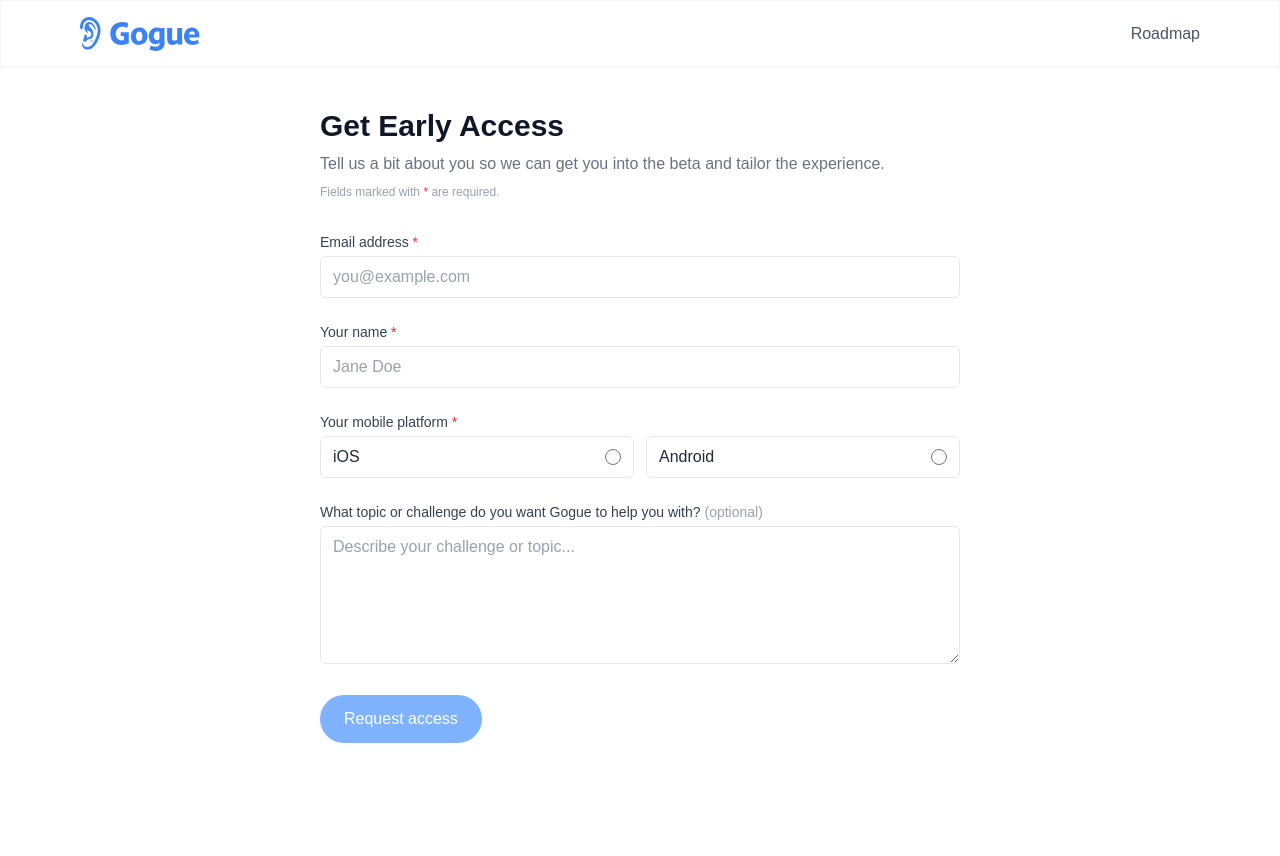
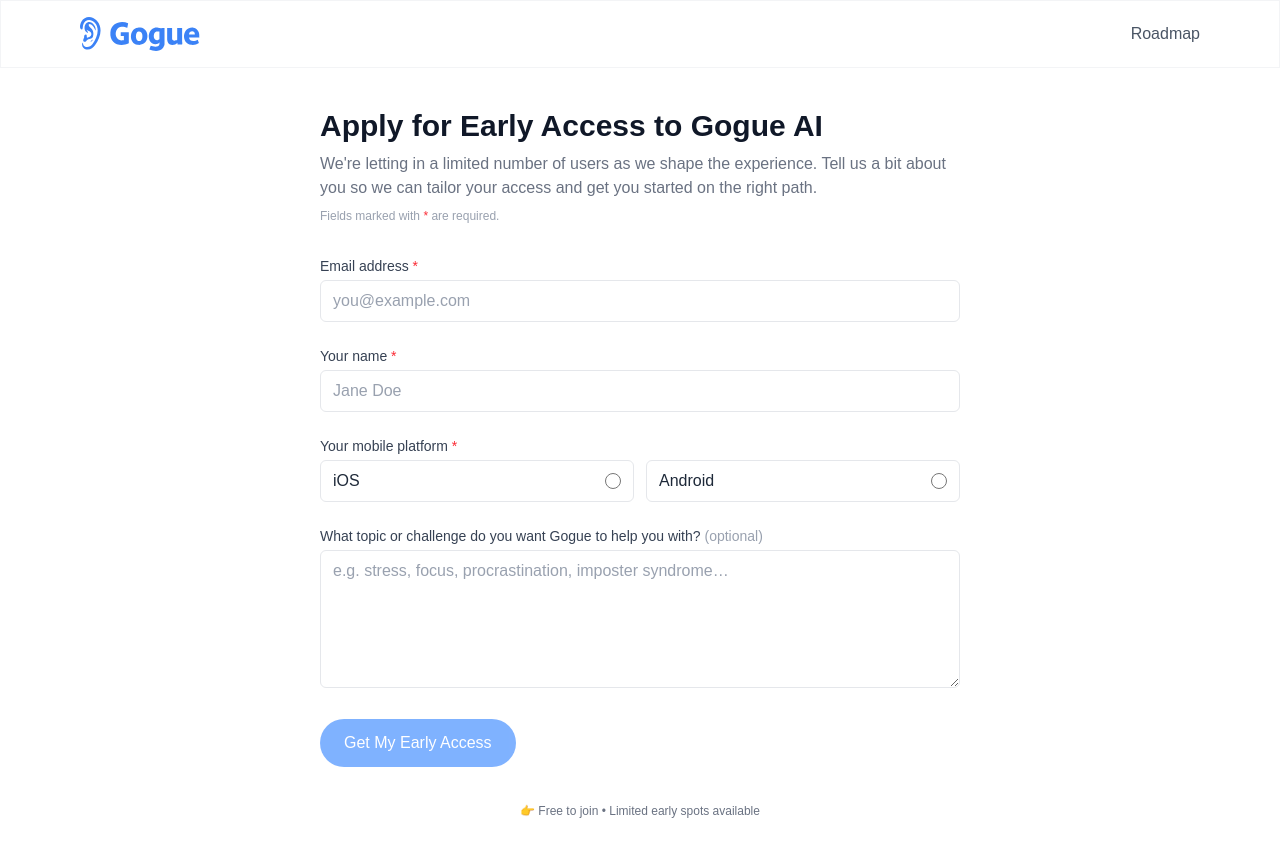
Before and after one commit to msevera/gogue-web, a Next.js app: page /early-access in a window 1280 px wide. Shown: the top 856 px of the page. Before the commit the page ends 800 px from the top, so only its background shows below. Built offline with nearby package versions, Linux system fonts and the light colour scheme.

Commit message:
Update Early Access page content and button text for clarity, enhancing user engagement with a more descriptive title and improved placeholder text.

```diff
--- a/app/early-access/page.tsx
+++ b/app/early-access/page.tsx
@@ -87,9 +87,9 @@
       </header>
 
       <main className="max-w-2xl mx-auto px-4 py-10">
-        <h1 className="text-2xl md:text-3xl font-semibold text-gray-900 mb-2">Get Early Access</h1>
+        <h1 className="text-2xl md:text-3xl font-semibold text-gray-900 mb-2">Apply for Early Access to Gogue AI</h1>
         <p className="text-gray-500 mb-2 text-sm md:text-base">
-          Tell us a bit about you so we can get you into the beta and tailor the experience.
+        We&apos;re letting in a limited number of users as we shape the experience. Tell us a bit about you so we can tailor your access and get you started on the right path.
         </p>
         <p className="text-xs text-gray-400 mb-8">
           Fields marked with <span className="text-red-500" aria-hidden="true">*</span> are required.
@@ -118,9 +118,8 @@
               ref={emailInputRef}
               aria-invalid={emailError ? true : false}
               aria-describedby={emailError ? "email-error" : undefined}
-              className={`w-full rounded-md border px-3 py-2 focus:outline-none placeholder:text-gray-400 text-black ${
-                emailError ? "border-red-300 focus:ring-2 focus:ring-red-500" : "border-gray-200 focus:ring-2 focus:ring-blue-500"
-              }`}
+              className={`w-full rounded-md border px-3 py-2 focus:outline-none placeholder:text-gray-400 text-black ${emailError ? "border-red-300 focus:ring-2 focus:ring-red-500" : "border-gray-200 focus:ring-2 focus:ring-blue-500"
+                }`}
               placeholder="you@example.com"
             />
             {emailError && (
@@ -150,9 +149,8 @@
               {(["iOS", "Android"] as PlatformOption[]).map((option) => (
                 <label
                   key={option}
-                  className={`flex items-center justify-between rounded-md border px-3 py-2 cursor-pointer transition-colors hover:bg-gray-50 min-h-[46] md:min-h-0 ${
-                    platform === option ? "border-blue-500 bg-blue-50" : "border-gray-200"
-                  }`}
+                  className={`flex items-center justify-between rounded-md border px-3 py-2 cursor-pointer transition-colors hover:bg-gray-50 min-h-[46] md:min-h-0 ${platform === option ? "border-blue-500 bg-blue-50" : "border-gray-200"
+                    }`}
                 >
                   <span className="text-gray-800">{option}</span>
                   <input
@@ -177,7 +175,7 @@
               onChange={(e) => setTopic(e.target.value)}
               rows={5}
               className="w-full rounded-md border border-gray-200 px-3 py-2 focus:outline-none focus:ring-2 focus:ring-blue-500 placeholder:text-gray-400 text-black"
-              placeholder="Describe your challenge or topic..."
+              placeholder="e.g. stress, focus, procrastination, imposter syndrome…"
             />
           </div>
 
@@ -186,8 +184,12 @@
             disabled={!isFormValid || submitting}
             className="w-full md:w-auto inline-flex items-center justify-center rounded-full bg-blue-500 px-6 py-3 font-medium text-white transition-colors hover:bg-blue-600 disabled:opacity-60 disabled:cursor-not-allowed"
           >
-            {submitting ? "Submitting..." : "Request access"}
+            {submitting ? "Submitting..." : "Get My Early Access"}
           </button>
+
+          <p className="text-xs text-gray-500 text-center mt-3">
+            👉 Free to join • Limited early spots available
+          </p>
         </form>
       </main>
     </div>
```
